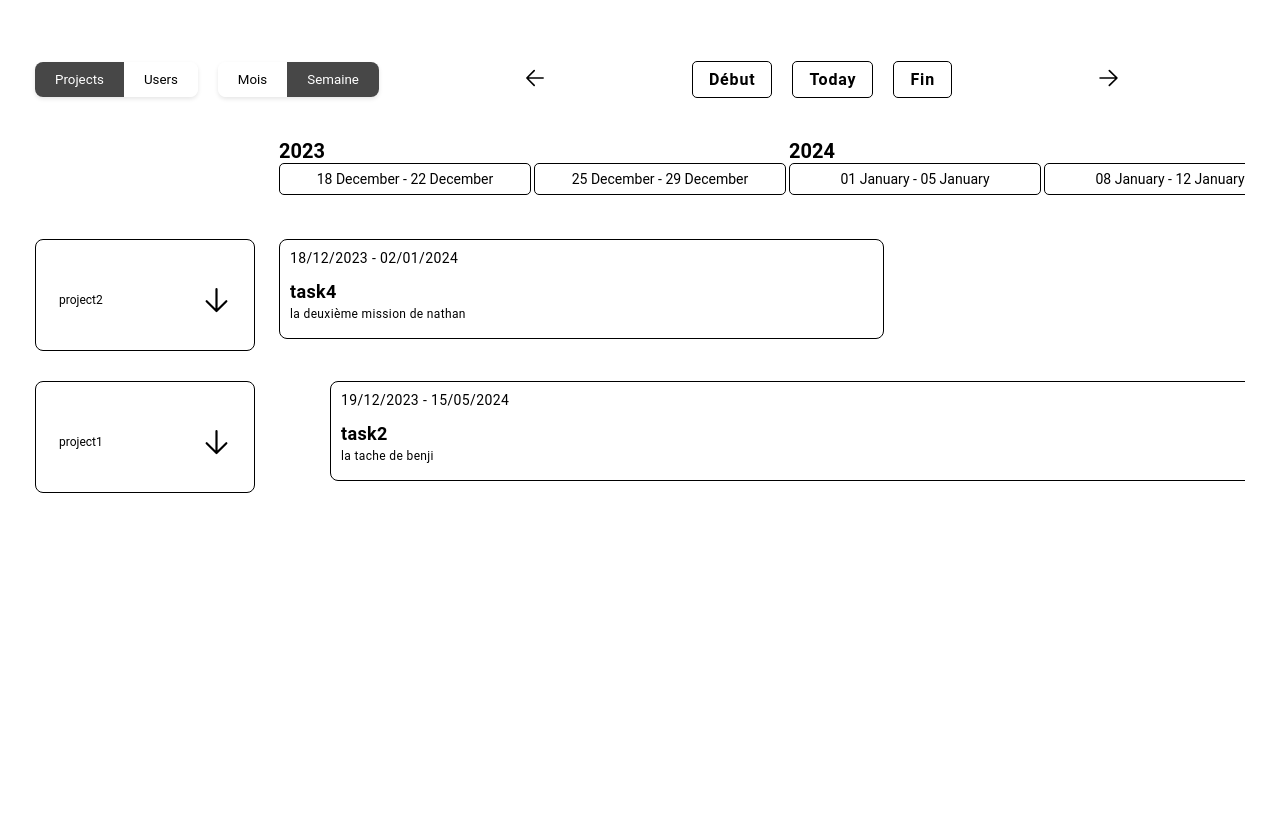
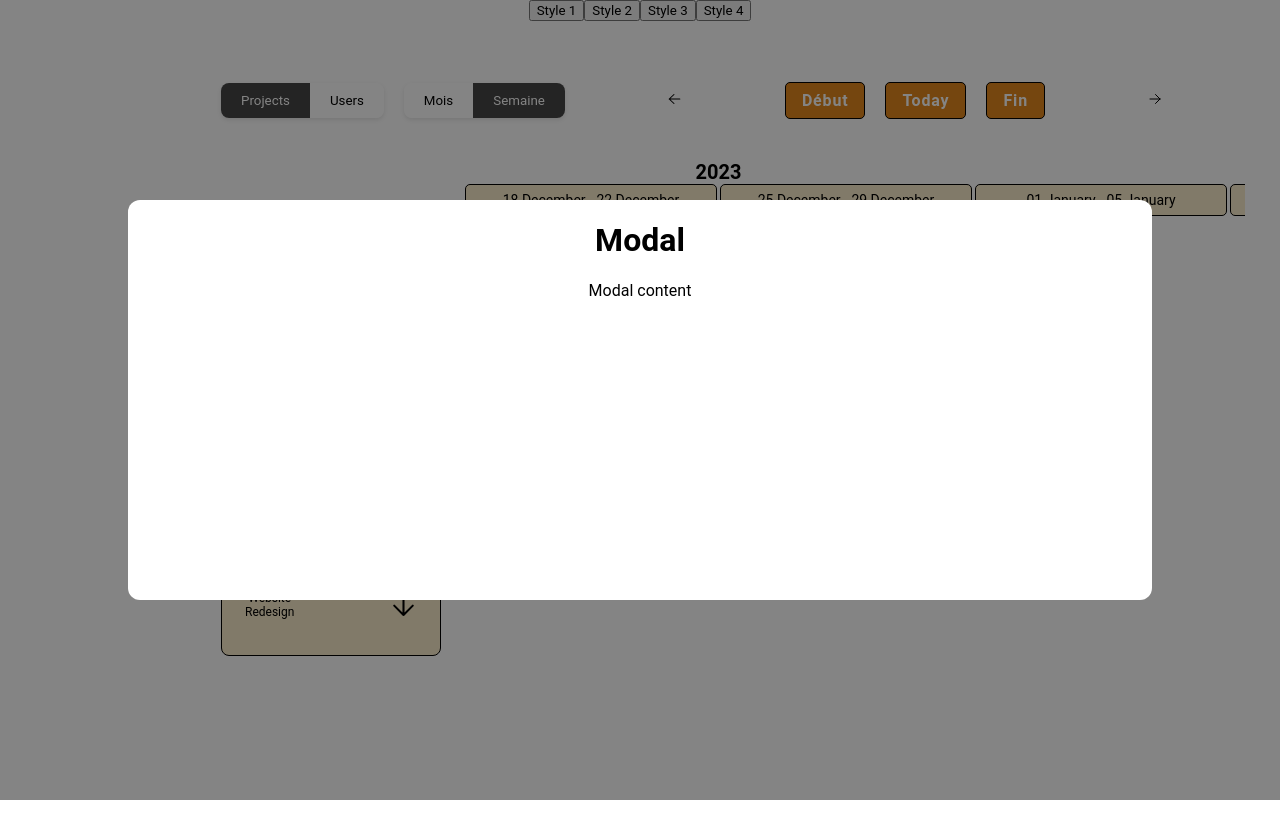
Before and after one commit to nathanszig/react-gantt, a React (Vite) app: page / in a window 1280 px wide. Shown: the top 838 px of the page. Built offline with nearby package versions, Linux system fonts and the light colour scheme.

Commit message:
feat (style) : Edit style and make some themes

```diff
--- a/src/App.jsx
+++ b/src/App.jsx
@@ -1,11 +1,131 @@
-import React from 'react';
+import React, { useState } from 'react';
 import './App.css';
 import Gantt from './components/gantt';
+import { fakeData } from './constants/fakeData';
+import { Modal } from './components/Modal';
 
 function App() {
+    const style1 = {
+        "daysContainer": {
+            "background": "#faeccb",
+            "color": "#000000",
+            "border": "1px solid #000000",
+            "borderRadius": "5px"
+        },
+        "taskContainer": {
+            "background": "#e3881d",
+            "color": "#ffff",
+            "border": "1px solid #000"
+        },
+        "sidebarProjects": {
+            "background": "#faeccb",
+            "color": "#000",
+            "border": "1px solid #000"
+        },
+        "todayButton": {
+            "background": "#e3881d",
+            "color": "#ffff",
+            "border": "1px solid #000000",
+            "borderRadius": "5px"
+        },
+    }
+
+    const style2 = {
+        "daysContainer": {
+            "background": "#daebff",
+            "color": "#000000",
+            "border": "1px solid #000000",
+            "borderRadius": "5px"
+        },
+        "taskContainer": {
+            "background": "#5ca8fe",
+            "color": "#ffff",
+            "border": "1px solid #000",
+            "borderRadius": "5px"
+        },
+        "sidebarProjects": {
+            "background": "#daebff",
+            "color": "#000",
+            "border": "1px solid #000",
+            "borderRadius": "5px"
+        },
+        "todayButton": {
+            "background": "#3685fb",
+            "color": "#ffff",
+            "border": "1px solid #000000",
+            "borderRadius": "5px"
+        },
+    }
+
+    const style3 = {
+        "daysContainer": {
+            "background": "#e8e6df",
+            "color": "#000000",
+            "border": "1px solid #000000",
+            "borderRadius": "0"
+        },
+        "taskContainer": {
+            "background": "#9f987c",
+            "color": "#ffff",
+            "border": "1px solid #000",
+            "borderRadius": "0"
+        },
+        "sidebarProjects": {
+            "background": "#e8e6df",
+            "color": "#000",
+            "border": "1px solid #000",
+            "borderRadius": "0"
+        },
+        "todayButton": {
+            "background": "#857e60",
+            "color": "#ffff",
+            "border": "1px solid #000000",
+            "borderRadius": "0"
+        },
+    }
+
+    const style4 = {
+            "todayButton": {
+                "background": "#ffff",
+                "color": "#000000",
+                "border": "1px solid #000000",
+                "borderRadius": "5px"
+            },
+            "daysContainer": {
+                "background": "#ffff",
+                "color": "#000000",
+                "border": "1px solid #000000",
+                "borderRadius": "5px"
+            },
+            "sidebarProjects": {
+                "background": "#fff",
+                "color": "#000",
+                "border": "1px solid #000"
+            },
+            "taskContainer": {
+                "background": "#fff",
+                "color": "#000",
+                "border": "1px solid #000"
+            }
+    }
+
+    const [currentStyle, setCurrentStyle] = useState(style1);
+    const [modal, setModal] = useState(true);
+
+    const handleClose = () => {
+        setModal(false);
+    };
+
     return (
         <div className="App">
-            <Gantt />
+            <Modal isOpen={modal} onClose={handleClose}/>
+            <div>
+                <button onClick={() => setCurrentStyle(style1)}>Style 1</button>
+                <button onClick={() => setCurrentStyle(style2)}>Style 2</button>
+                <button onClick={() => setCurrentStyle(style3)}>Style 3</button>
+                <button onClick={() => setCurrentStyle(style4)}>Style 4</button>
+            </div>
+            <Gantt data={fakeData} customize={currentStyle}/>
         </div>
     );
 }
--- a/src/components/GanttTaskContainer.jsx
+++ b/src/components/GanttTaskContainer.jsx
@@ -89,12 +89,12 @@ const GanttTaskContainer = (props) => {
       // Si la vue est USERS, on calcule le top en fonction de l'index du projet sinon en fonction de l'index de la tâche
       if (props.view !== USERS) {
         top = props.selectedDropdownId === selectedId
-          ? `calc(100px * ${index})`
+          ? `calc(100px * ${index} + 10px)`
           : `calc(100px / ${nbStacked} * ${idstack - 1} ${idstack > 1 ? '+ 5px' : ''})`;
       } else {
         top = props.selectedDropdownId === selectedId
-          ? `calc(100px * ${projectIndex})`
-          : `calc(100px / ${nbStacked} * ${idstack - 1} ${idstack > 1 ? '+ 5px' : ''})`;
+          ? `calc(130px * ${projectIndex})`
+          : `calc(100px / ${nbStacked} * ${idstack - 1} ${idstack > 1 ? '+ 5px' : ''} + 10px)`;
       }
       return (
         <div className="gantt-container-section-main-tasks project" key={task.id}>
--- /dev/null
+++ b/src/components/Modal.jsx
@@ -0,0 +1,15 @@
+import '../styles/gantt.scss';
+export const Modal = ({isOpen, onClose}) => {
+
+    return(
+        isOpen ?
+                <div className="modal" onClick={onClose}>
+                    <div className='content'>
+                        <h1>Modal</h1>
+                        <p>Modal content</p>
+                    </div>
+                </div>
+        : <></>
+
+    )
+}
--- a/src/components/gantt.jsx
+++ b/src/components/gantt.jsx
@@ -95,6 +95,8 @@ const Gantt = ({ customize, data }) => {
 
   const styles = mergeStyles(defaultStyles, customize);
 
+
+
   return (
     <div className="gantt-container" >
       <div className="gantt-container-filters">
--- a/src/constants/fakeData.js
+++ b/src/constants/fakeData.js
@@ -2,64 +2,128 @@ export const fakeData = {
     "users": [
         {
             "id": 1,
-            "firstName" : "Benjamin",
+            "firstName": "Benjamin",
             "lastName": "Burstein",
             "urlAvatar": 'https://imgs.search.brave.com/t4L94ou3SfcKiE_0WyoTVv5QuhOCRaI5DDe29Lg75Oc/rs:fit:500:0:0/g:ce/aHR0cHM6Ly9jZG4t/aWNvbnMtcG5nLmZy/ZWVwaWsuY29tLzI1/Ni8xNDA3Mi8xNDA3/MjY1Ni5wbmc',
-            "tasks" : [
+            "tasks": [
                 {
                     "id": 1,
                     "project": {
-                        "name": "project1",
+                        "name": "Website Redesign",
                         "id": 1
                     },
-                    "name": "task1",
+                    "name": "Design Homepage",
                     "start": "12/25/2024",
                     "end": "12/29/2024",
-                    "description": "la tache de benji",
+                    "description": "Create a modern design for the homepage.",
                     "taskImgUrl": "",
                 },
                 {
-                    "id": 3,
+                    "id": 2,
                     "project": {
-                        "name": "project1",
-                        "id": 1
+                        "name": "Mobile App Development",
+                        "id": 2
                     },
-                    "name": "task2",
-                    "start": "12/19/2023",
-                    "end": "05/15/2024",
-                    "description": "la tache de benji",
+                    "name": "Implement Authentication",
+                    "start": "01/10/2024",
+                    "end": "02/20/2024",
+                    "description": "Develop the login and registration functionalities.",
                     "taskImgUrl": "",
                 },
             ]
         },
         {
             "id": 2,
-            "firstName" : "Nathan",
-            "lastName": "szigeti",
+            "firstName": "Nathan",
+            "lastName": "Szigeti",
             "urlAvatar": 'https://imgs.search.brave.com/t4L94ou3SfcKiE_0WyoTVv5QuhOCRaI5DDe29Lg75Oc/rs:fit:500:0:0/g:ce/aHR0cHM6Ly9jZG4t/aWNvbnMtcG5nLmZy/ZWVwaWsuY29tLzI1/Ni8xNDA3Mi8xNDA3/MjY1Ni5wbmc',
-            "tasks" : [
+            "tasks": [
                 {
-                    "id": 2,
+                    "id": 3,
                     "project": {
-                        "name": "project1",
+                        "name": "Website Redesign",
                         "id": 1
                     },
-                    "name": "task3",
+                    "name": "Optimize SEO",
                     "start": "12/05/2024",
-                    "end": "01/03/2025",
-                    "description": "la mission de nathan",
+                    "end": "12/15/2024",
+                    "description": "Improve the website's search engine ranking.",
                     "taskImgUrl": "",
                 },
                 {
-                    "id": 2,
+                    "id": 4,
                     "project": {
-                        "name": "project2",
+                        "name": "Marketing Campaign",
+                        "id": 3
+                    },
+                    "name": "Social Media Ads",
+                    "start": "12/18/2023",
+                    "end": "01/02/2024",
+                    "description": "Create and manage ads for social media platforms.",
+                    "taskImgUrl": "",
+                },
+            ]
+        },
+        {
+            "id": 3,
+            "firstName": "Alice",
+            "lastName": "Johnson",
+            "urlAvatar": 'https://example.com/avatar3.png',
+            "tasks": [
+                {
+                    "id": 5,
+                    "project": {
+                        "name": "Mobile App Development",
                         "id": 2
                     },
-                    "name": "task4",
-                    "start": "12/18/2023",
-                    "end": "01/02/2024",
-                    "description": "la deuxième mission de nathan",
+                    "name": "Design User Interface",
+                    "start": "01/15/2024",
+                    "end": "03/15/2024",
+                    "description": "Create UI designs for the mobile app.",
+                    "taskImgUrl": "",
+                },
+                {
+                    "id": 6,
+                    "project": {
+                        "name": "Marketing Campaign",
+                        "id": 3
+                    },
+                    "name": "Email Marketing",
+                    "start": "02/01/2024",
+                    "end": "02/28/2024",
+                    "description": "Develop email marketing strategies and content.",
+                    "taskImgUrl": "",
+                },
+            ]
+        },
+        {
+            "id": 4,
+            "firstName": "John",
+            "lastName": "Doe",
+            "urlAvatar": 'https://example.com/avatar4.png',
+            "tasks": [
+                {
+                    "id": 7,
+                    "project": {
+                        "name": "Website Redesign",
+                        "id": 1
+                    },
+                    "name": "Develop Backend",
+                    "start": "03/01/2024",
+                    "end": "06/01/2024",
+                    "description": " Create and integrate backend functionalities.",
+                    "taskImgUrl": "",
+                },
+                {
+                    "id": 8,
+                    "project": {
+                        "name": "Mobile App Development",
+                        "id": 2
+                    },
+                    "name": "QA Testing",
+                    "start": "04/01/2024",
+                    "end": "05/01/2024",
+                    "description": "Perform quality assurance tests.",
                     "taskImgUrl": "",
                 },
             ]
--- a/src/main.jsx
+++ b/src/main.jsx
@@ -3,8 +3,13 @@ import ReactDOM from 'react-dom/client';
 import './index.css';
 import Gantt from './components/gantt';
 import {fakeData} from "./constants/fakeData";
+import App from './App.jsx';
+
 
 const root = ReactDOM.createRoot(document.getElementById('root'));
 root.render(
-    <Gantt data={fakeData}/>
+    <div>
+        <App/>
+    </div>
+
 );
--- a/src/styles/gantt.scss
+++ b/src/styles/gantt.scss
@@ -530,6 +530,8 @@
         }
     }
 
+
+
     @media screen and (max-width : 1300px) {
         .gantt-container {
             &-sidebar {
@@ -544,3 +546,21 @@
         }
     }
 }
+
+.modal{
+    position: absolute;
+    width: 100vw;
+    height: 100vh;
+    background-color: rgba(0, 0, 0, 0.481);
+    z-index: 9999;
+    display: flex;
+    justify-content: center;
+    align-items: center;
+
+    .content{
+        background-color: white;
+        width: 80%;
+        min-height: 50%;
+        border-radius: 12px;
+    }
+}
```
